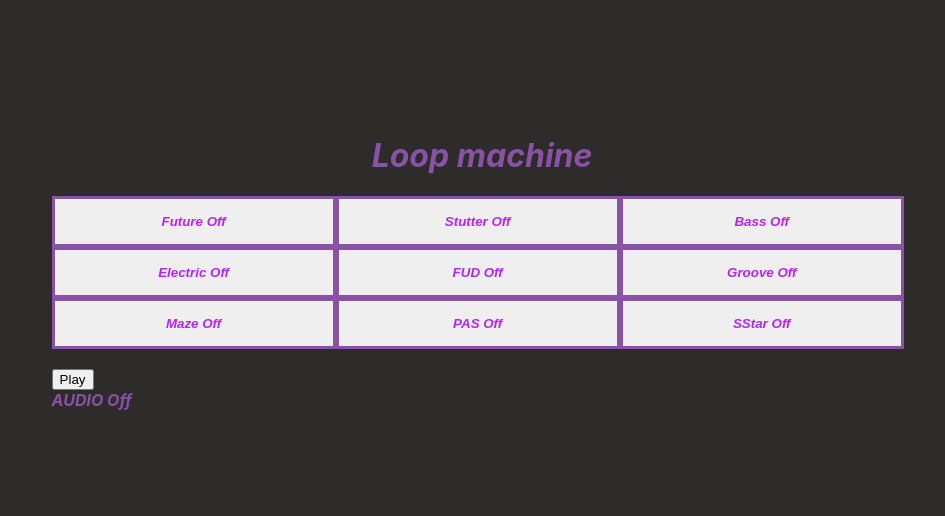
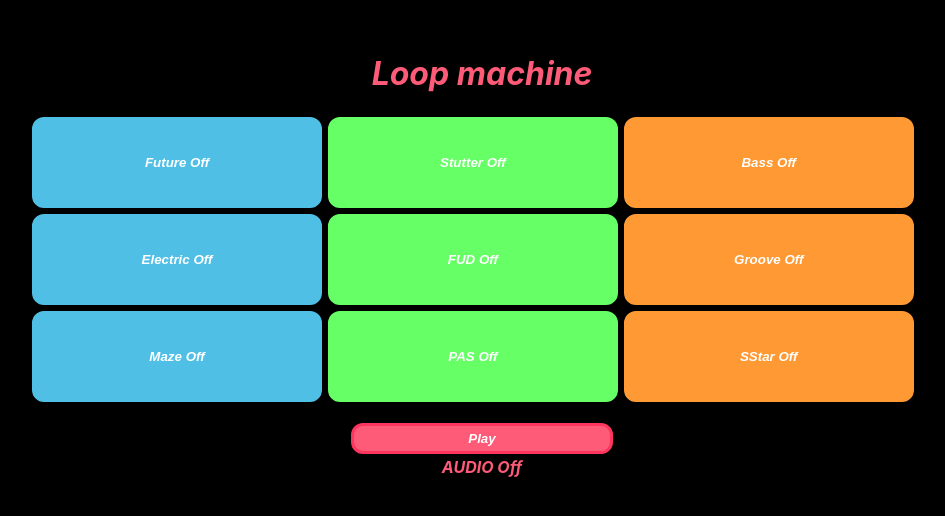
Before and after one commit to AnnaFilipov93/loop-machine, a React (Create React App) app: page / in a window 1280 px wide. Shown: the part 138-654 px from the top of the page, without its empty margins (158-1103 px from the left). Built offline with nearby package versions, Linux system fonts and the light colour scheme.

Commit message:
Adding style

```diff
--- a/src/App.css
+++ b/src/App.css
@@ -4,8 +4,8 @@
 	flex-direction: column;
 	justify-content: center;
 	height: 100vh;
-	background-color: #2e2b2b;
-	color: #8952a5;
+	background-color: #000000;
+	color: #FD5B78;
   	padding: 5%;
   	box-sizing: border-box;
 	font-weight: bold;
--- a/src/App.js
+++ b/src/App.js
@@ -1,5 +1,4 @@
 import './App.css';
-//import logo from './logo.svg';
 import {Data} from './components/Data.js';
 import {Pads} from './components/Pads.js';
 
--- a/src/components/Data.js
+++ b/src/components/Data.js
@@ -1,30 +1,39 @@
 
 export const Data = [
                       {url:'/data/120_future_funk_beats_25.mp3',
-                       name: 'Future'},
+                       name: 'Future',
+                       id : 0},
 
                       {url:'/data/120_stutter_breakbeats_16.mp3',
-                       name: 'Stutter'},
+                       name: 'Stutter',
+                       id : 1},
 
                        {url:'/data/Bass Warwick heavy funk groove on E 120 BPM.mp3',
-                       name: 'Bass'},
+                       name: 'Bass',
+                       id : 2},
 
                        {url:'/data/electric guitar coutry slide 120bpm - B.mp3',
-                       name: 'Electric'},
+                       name: 'Electric',
+                       id : 3},
 
                        {url:'/data/FUD_120_StompySlosh.mp3',
-                       name: 'FUD'},
+                       name: 'FUD',
+                       id : 4},
 
                        {url:'/data/GrooveB_120bpm_Tanggu.mp3',
-                       name: 'Groove'},
+                       name: 'Groove',
+                       id : 5},
 
                        {url:'/data/MazePolitics_120_Perc.mp3',
-                       name: 'Maze'},
+                       name: 'Maze',
+                       id : 6},
 
                        {url:'/data/PAS3GROOVE1.03B.mp3',
-                       name: 'PAS'},
+                       name: 'PAS',
+                       id : 7},
 
                        {url:'/data/SilentStar_120_Em_OrganSynth.mp3',
-                       name: 'SStar'},
+                       name: 'SStar',
+                       id : 8},
 
                     ];
--- a/src/components/Pad.css
+++ b/src/components/Pad.css
@@ -1,21 +1,72 @@
+.squereContainer{
+  align-items: top;
+}
 
-.squere {
 
-    padding: 15px 15px;
+.squere1,.squere4,.squere7  {
+
+    padding: 35px 15px;
     text-align: center;
-    width: 33%;
-    border: 3px solid #8952a5;
+    width: 32%;
+    border: 3px solid #66FF66;
     font-weight: bold;
     font-style: italic;
-    color: #b224f8;
-    background-color:1;
+    color: #ffffff;
+    background-color:#66FF66;
+    border-radius: 12px;
+    margin-left: 3px;
+    margin-top: 3px;
+    margin-right: 3px;
+
   }
 
-  .squere:hover {
-	background-color: #8952a5;
-	color: #ffffff;
+  .squere0,.squere3,.squere6  {
+
+    padding: 35px 15px;
+    text-align: center;
+    width: 32%;
+    border: 3px solid #50BFE6;
+    font-weight: bold;
+    font-style: italic;
+    color: #ffffff;
+    background-color:#50BFE6;
+    border-radius: 12px;
+    margin-left: 3px;
+    margin-top: 3px;
+    margin-right: 3px;
+
+  }
+  .squere2,.squere5,.squere8  {
+
+    padding: 35px 15px;
+    text-align: center;
+    width: 32%;
+    border: 3px solid #FF9933;
+    font-weight: bold;
+    font-style: italic;
+    color: #ffffff;
+    background-color:#FF9933;
+    border-radius: 12px;
+    margin-left: 3px;
+    margin-bottom: 3px;
   }
 
-  .squere:active{
-      background-color:#6D435A;
+  .squere1:hover,.squere4:hover,.squere7:hover {
+	background-color: #ffffff;
+	color: #66FF66;
+  }
+
+  .squere0:hover,.squere3:hover,.squere6:hover {
+    background-color: #ffffff;
+    color: #50BFE6;
     }
+
+  .squere2:hover,.squere5:hover,.squere8:hover {
+    background-color: #ffffff;
+    color: #FF9933;
+    }
+
+  .squere0:active,.squere2:active,.squere3:active{
+      background-color:#ffffff;
+
+    }
--- a/src/components/Pad.js
+++ b/src/components/Pad.js
@@ -3,17 +3,17 @@ import useAudio from '../useAudio.js';
 import './Pad.css'
 
 
-export const Pad = ({ url, isAudioOn, isLoopOn, name }) => {
+export const Pad = ({ url, isAudioOn, isLoopOn, name, id }) => {
   const [playing, toggle] = useAudio(url, isAudioOn, isLoopOn, name);
 
 
   return (
-    <>
-      <button className="squere" onClick={toggle}>
+    <span className="squereContainer">
+      <button className={"squere" + id} onClick={toggle}>
         {name +' '}
         {playing ? 'On' : 'Off'}
 
       </button>
-    </>
+    </span>
   );
 };
--- a/src/components/Pads.css
+++ b/src/components/Pads.css
@@ -1,4 +1,19 @@
-.playButton{
+.playButtonContainer{
     text-align: center;
     padding: 15px 15px;
 }
+.playButton {
+    padding: 5px 10px;
+    text-align: center;
+    width: 30%;
+    border: 3px solid #FF355E;
+    font-weight: bold;
+    font-style: italic;
+    color: #ffffff;
+    background-color:#FD5B78;
+    border-radius: 12px;
+    margin-left: 3px;
+    margin-top: 3px;
+    margin-right: 3px;
+    margin-bottom: 3px;
+}
--- a/src/components/Pads.js
+++ b/src/components/Pads.js
@@ -1,5 +1,6 @@
 import React, { useState } from 'react';
 import { Pad } from './Pad.js';
+import './Pads.css'
 
 export const Pads = (props) => {
   const { data } = props;
@@ -48,16 +49,17 @@ export const Pads = (props) => {
           url={pad.url}
           isAudioOn={isAudioOn}
           isLoopOn={isLoopOn}
+          id={pad.id}
         />
       ))}
 
-      <div className = "playButton">
-            <button onClick={handleClick} style={{ marginTop: '20px' }}>
-                {`${isAudioOn ? 'Stop' : 'Play'}`}
-            </button>
+      <div className = "playButtonContainer">
+          <button className="playButton" onClick={handleClick} >
+              {`${isAudioOn ? 'Stop' : 'Play'}`}
+          </button>
+
+          <div>{isAudioOn ? 'AUDIO ON' : ' AUDIO Off'}</div>
       </div>
-
-      <div>{isAudioOn ? 'AUDIO ON' : ' AUDIO Off'}</div>
       <div>{printArr()}</div>
     </div>
   );
```
